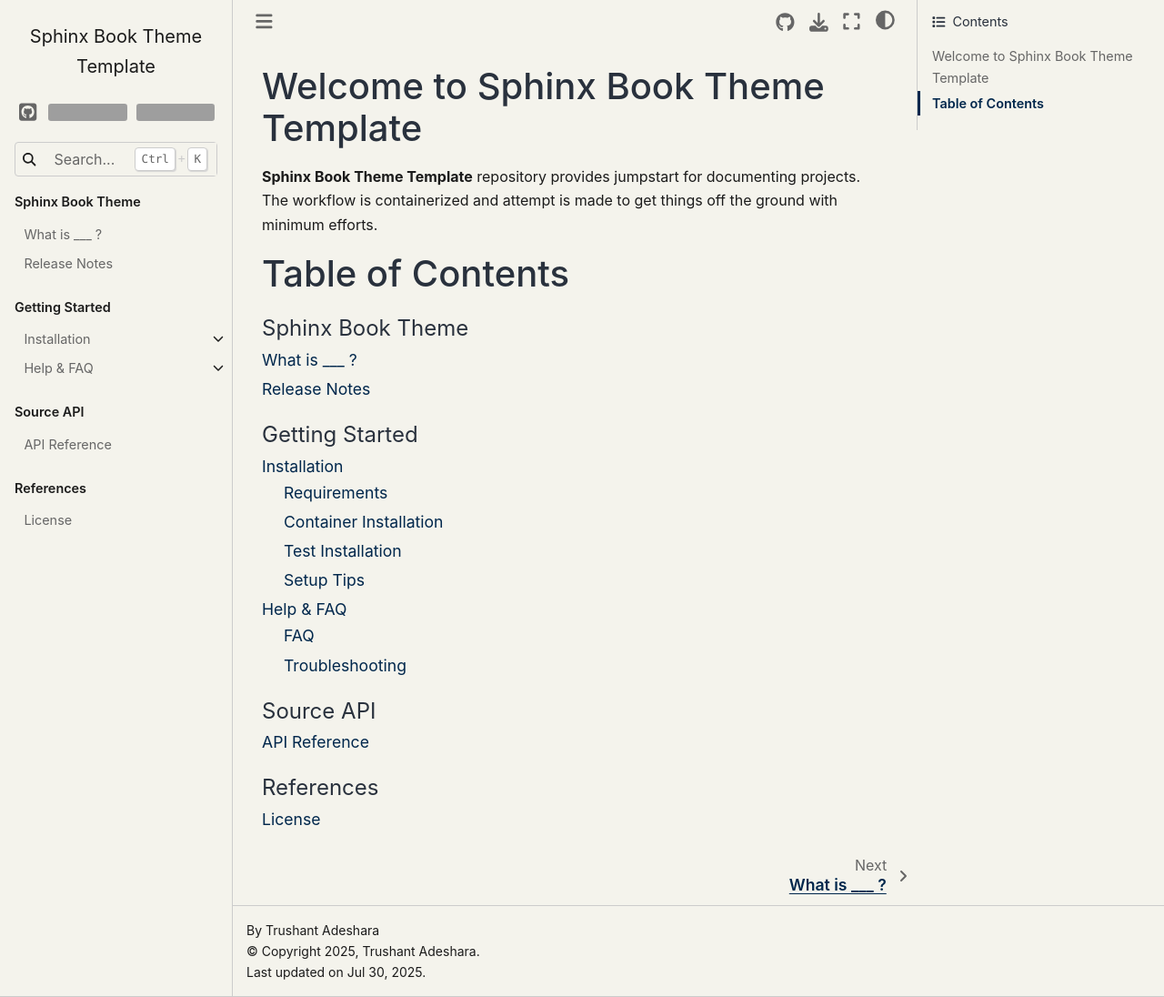
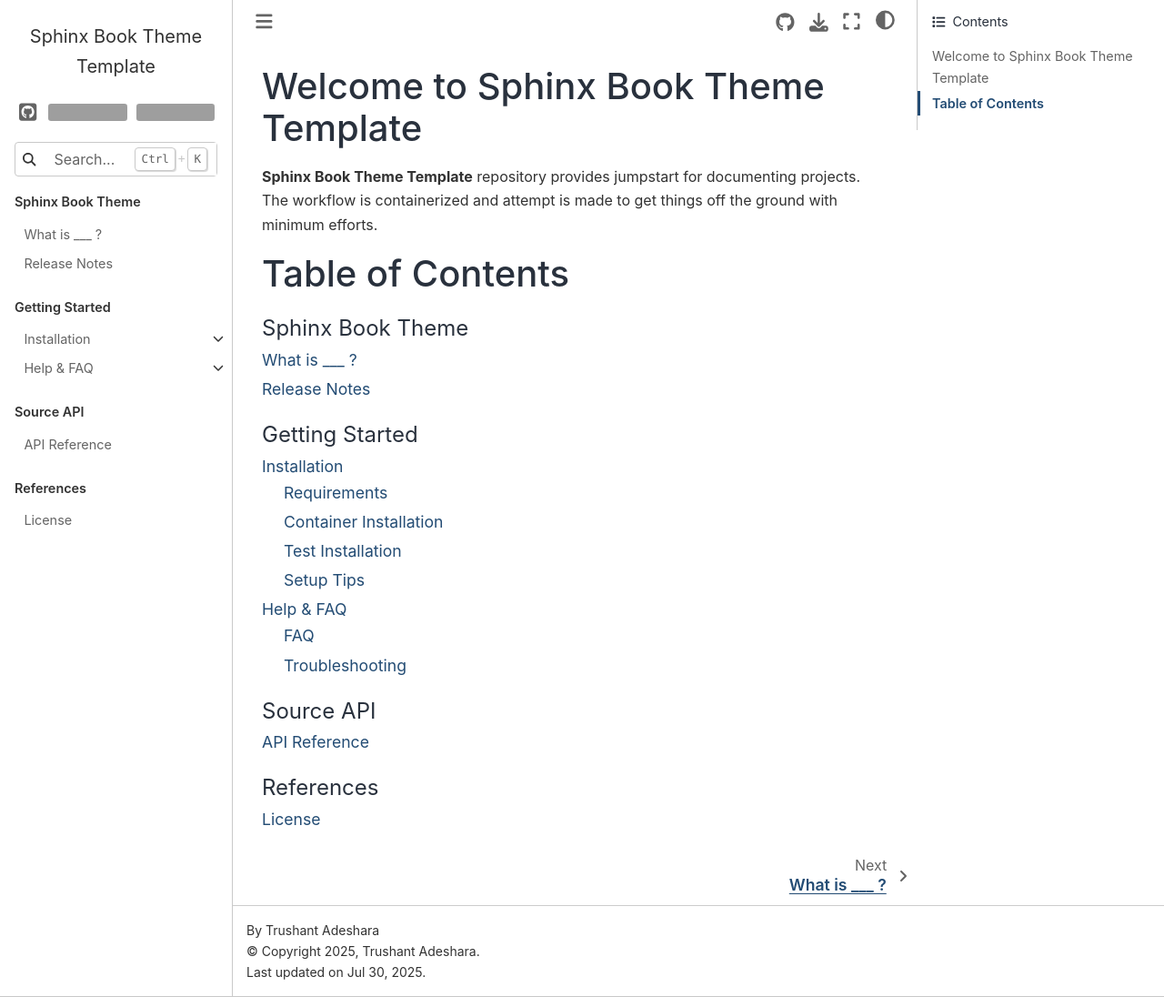
Before and after one commit to trushant05/sphinx_book_theme, a Sphinx documentation site: the page built from docs/index.rst, in a window 1280 px wide and 1096 px high. Shown: the whole window at 91% size. Built offline with Sphinx 7.4.7 and the Sphinx Book theme 1.1.4, drawn with Linux system fonts in a browser that asks for light colours; the version number could not be read and is left out; grey boxes are pictures that could not be loaded.

Commit message:
[fix] eye strain issue in light theme

```diff
--- a/docs/source/_static/css/custom.css
+++ b/docs/source/_static/css/custom.css
@@ -4,29 +4,31 @@
 
 /* -------- LIGHT THEME (No Maize) -------- */
 html[data-theme="light"] {
-    --pst-color-primary: #00274C;           /* Michigan Blue */
+    --pst-color-primary: #234c74;           /* Michigan Blue */
     --pst-color-secondary: #1A4472;         /* Stronger contrast blue */
     --pst-color-secondary-highlight: #1A4472;
     --pst-color-inline-code-links: #00274C;
     --pst-color-info: var(--pst-color-primary);
     --pst-color-info-highlight: var(--pst-color-primary);
-    --pst-color-info-bg: #EAF3FF;
-    --pst-color-attention: #17497C;
-    --pst-color-text-base: #1B1B1B;
-    --pst-color-text-muted: #666666;
-    --pst-color-shadow: #d6d6d6;
-    --pst-color-border: #cccccc;
-    --pst-color-inline-code: #00274C;
-    --pst-color-target: #1A4472;
-    --pst-color-background: #F4F3EC;
-    --pst-color-on-background: #ffffff;
-    --pst-color-surface: #ffffff;
-    --pst-color-on-surface: #f2f2f2;
+    --pst-color-info-bg: #daedb9;
+    --pst-color-attention: #ffc107;
+    --pst-color-text-base: #323232;
+    --pst-color-text-muted: #646464;
+    --pst-color-shadow: #d8d8d8;
+    --pst-color-border: #c9c9c9;
+    --pst-color-inline-code: #061033;
+    --pst-color-target: #fbe54e;
+    --pst-color-background: #fff;
+    --pst-color-on-background: #fff;
+    --pst-color-surface: #f5f5f5;
+    --pst-color-on-surface: #e1e1e1;
     --pst-color-link: var(--pst-color-primary);
-    --pst-color-link-hover: #17497C;
-    --pst-color-table-row-hover-bg: #EAF3FF;
+    --pst-color-link-hover: #040a63;
+    --pst-color-table-row-hover-bg: #daedb9;
     --pst-color-accent: var(--pst-color-primary);
 }
+
+
 
 /* -------- DARK THEME -------- */
 html[data-theme="dark"] {
```
